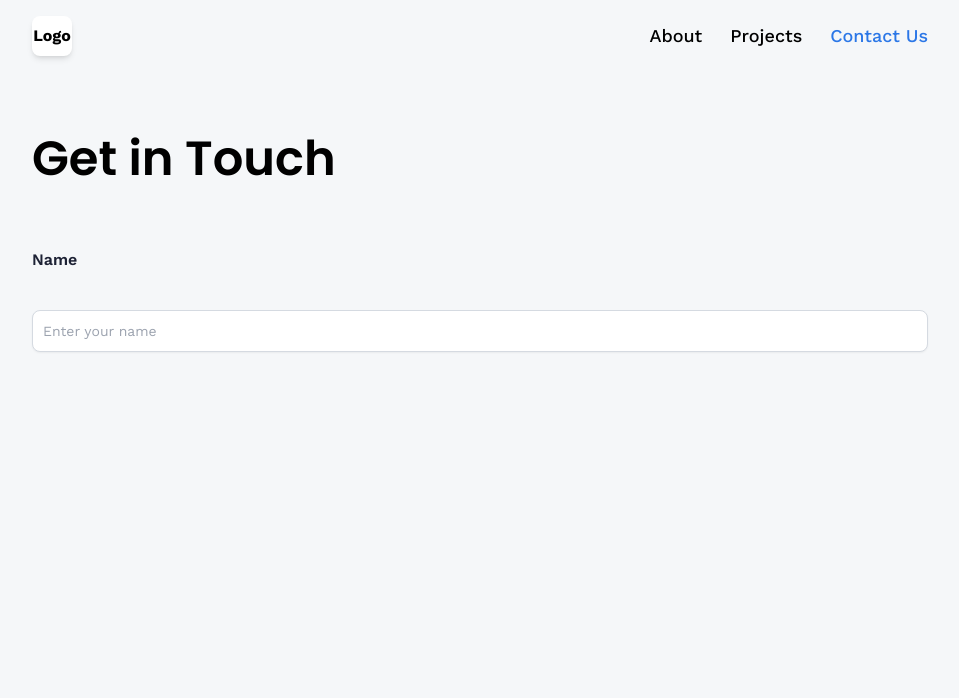
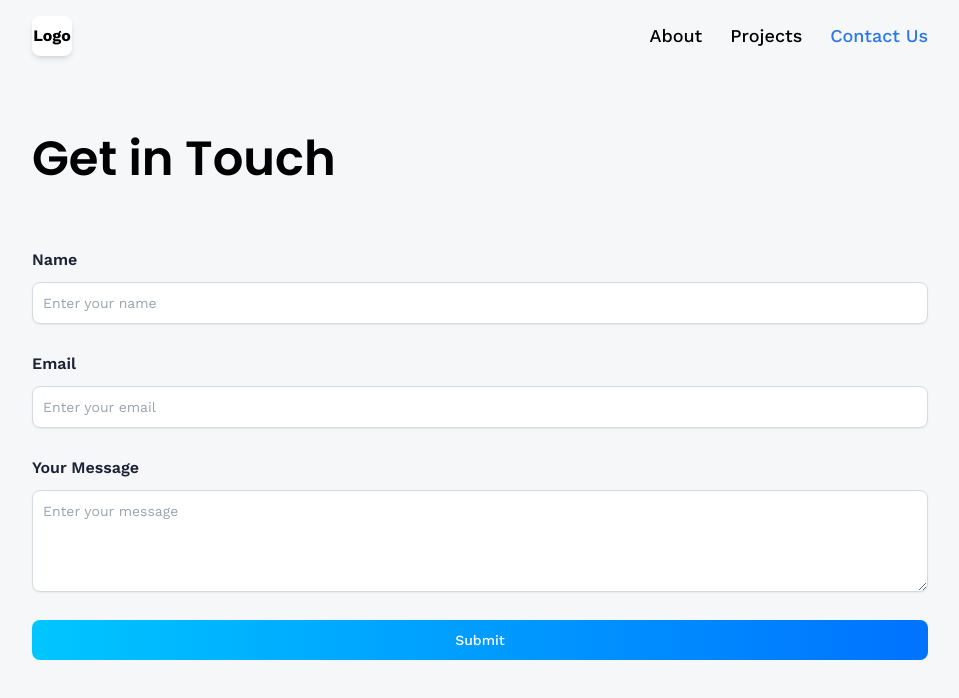
Before and after one commit to vbasoon/3d-portfolio, a React (Vite) app: page /contacts in a window 1280 px wide. Shown: the top 698 px of the page, without its empty margins (160-1119 px from the left). Built offline with nearby package versions, Linux system fonts and the light colour scheme.

Commit message:
Contacts form

```diff
--- a/src/pages/Contacts.jsx
+++ b/src/pages/Contacts.jsx
@@ -2,8 +2,11 @@ import React,  {useState} from 'react'
 
 const Contacts = () => {
   const [form, setForm] = useState({name: '', email: '', message: ''})
+  const [isLoading, setIsLoading] = useState(false)
 
   const handleChange = () => {}
+  const handleFocus = () => {}
+  const handleBlur = () => {}
 
   return (
    <section className="relative flex lg:flex-row flex-col max-container">
@@ -12,7 +15,6 @@ const Contacts = () => {
       <form className='w-full flex flex-col gap-7 mt-14'>
         <label className='text-black-500 font-semibold'>
           Name
-        </label>
           <input
             type="text"
             name="name"
@@ -21,7 +23,48 @@ const Contacts = () => {
             required
             value={form.name}
             onChange={handleChange}
+            onFocus={handleFocus}
+            onBlur={handleBlur}
           />
+        </label>
+
+        <label className='text-black-500 font-semibold'>
+          Email
+          <input
+            type="email"
+            name="email"
+            className="input"
+            placeholder='Enter your email'
+            required
+            value={form.email}
+            onChange={handleChange}
+            onFocus={handleFocus}
+            onBlur={handleBlur}
+          />
+        </label>
+
+        <label className='text-black-500 font-semibold'>
+          Your Message
+          <textarea
+            name="message"
+            rows={4}
+            className="textarea"
+            placeholder='Enter your message'
+            required
+            value={form.message}
+            onChange={handleChange}
+            onFocus={handleFocus}
+            onBlur={handleBlur}
+          />
+        </label>
+        <button
+          type='submit'
+          className='btn'
+          onFocus={handleFocus}
+          onBlur={handleBlur}
+        >
+          Submit
+        </button>
       </form>
     </div>
    </section>
```
Lines whose indentation alone changed are shown as unchanged.
